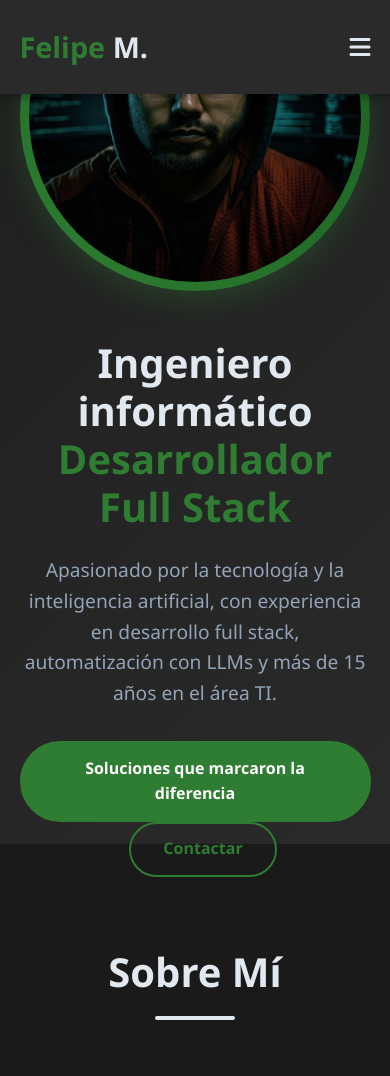
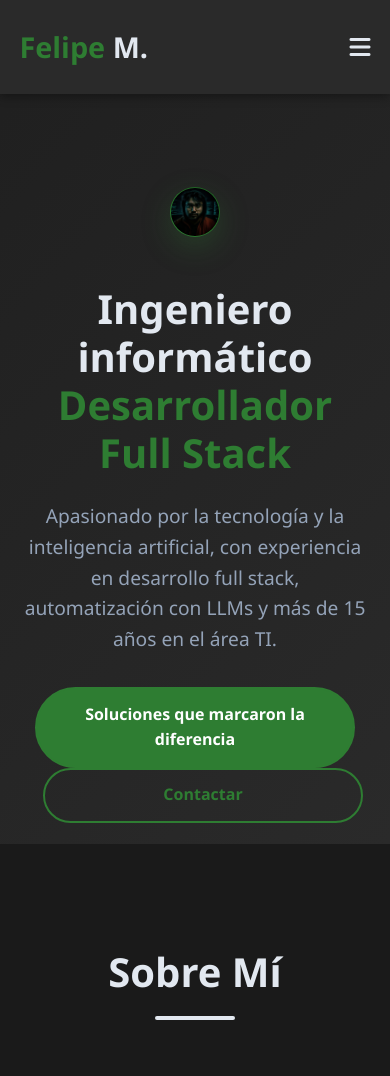
Before and after one commit to shashinvision/resume, a Flask app: page / in a window 390 px wide. Shown: the top 1076 px of the page. Run offline with Flask 3, Linux system fonts and the light colour scheme.

Commit message:
update css

```diff
--- a/static/css/style.css
+++ b/static/css/style.css
@@ -605,6 +605,9 @@ footer {
     flex-direction: column-reverse;
     text-align: center;
   }
+  .hero-buttons a {
+    width: 20rem;
+  }
 
   .hero-text p {
     margin: 0 auto 2rem;
@@ -665,6 +668,15 @@ footer {
     display: block;
   }
 
+  .hero-image {
+    margin-top: 8rem;
+  }
+
+  .profile-img {
+    width: 80px;
+    height: 80px;
+  }
+
   .hero-text h1 {
     font-size: 2.5rem;
   }
@@ -677,3 +689,21 @@ footer {
     grid-template-columns: 1fr;
   }
 }
+
+@media (max-width: 600px) {
+  .hero-image {
+    margin-top: 12rem;
+  }
+
+  .profile-img {
+    width: 50px;
+    height: 50px;
+  }
+
+  .profile-img img {
+    width: 95%;
+    height: 95%;
+    border-radius: 50%;
+    object-fit: cover;
+  }
+}
```
